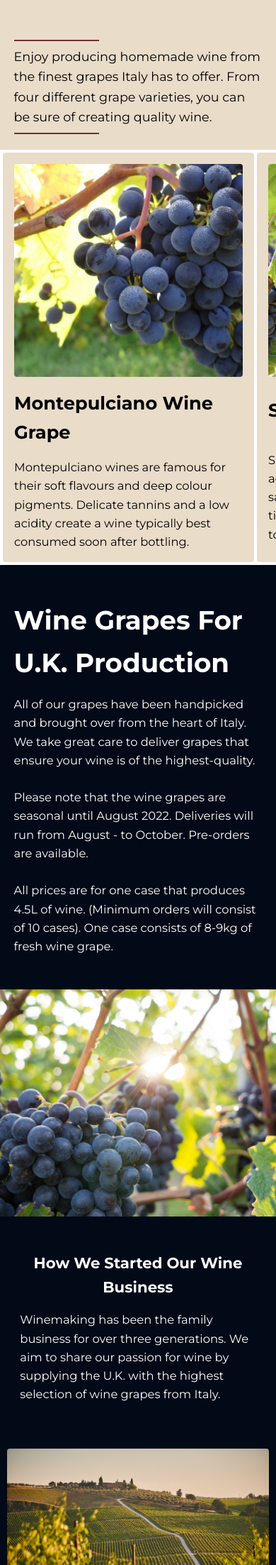
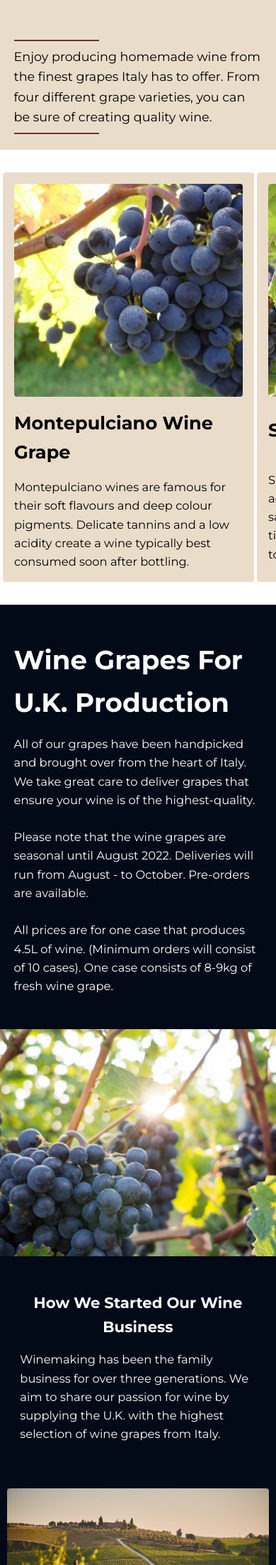
Before and after one commit to GG1982/vina-da-uva, a Jekyll site: the page built from index.html, in a window 390 px wide. Shown: the part 427-2632 px from the top of the page at 71% size. Built offline with Jekyll 4.4.1, drawn with Linux system fonts in a browser that asks for light colours.

Commit message:
increase white space on media scroller

```diff
--- a/_sass/main.scss
+++ b/_sass/main.scss
@@ -327,8 +327,8 @@ a:focus {
     gap: 1rem;
   }
   .media-conatiner {
-    padding-top: var(--border-radius);
-    padding-bottom: var(--border-radius);
+    padding-top: 2rem;
+    padding-bottom: 2rem;
     padding-left: var(--border-radius);
   }
 }
```
Also changed, not shown: 2 other files.
